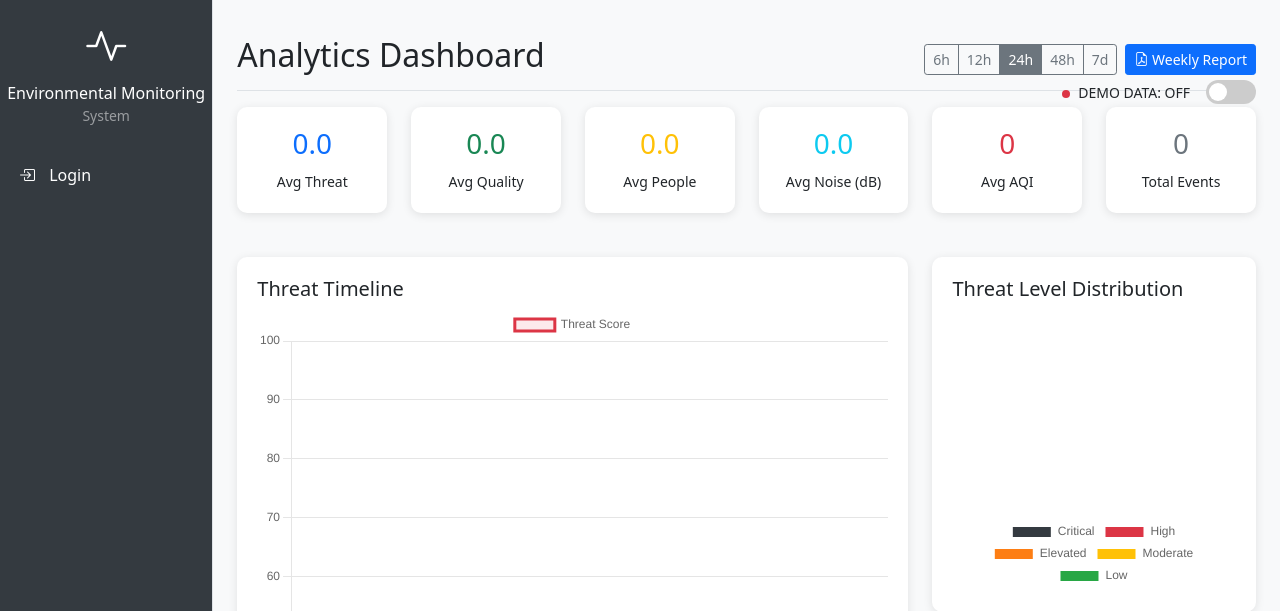
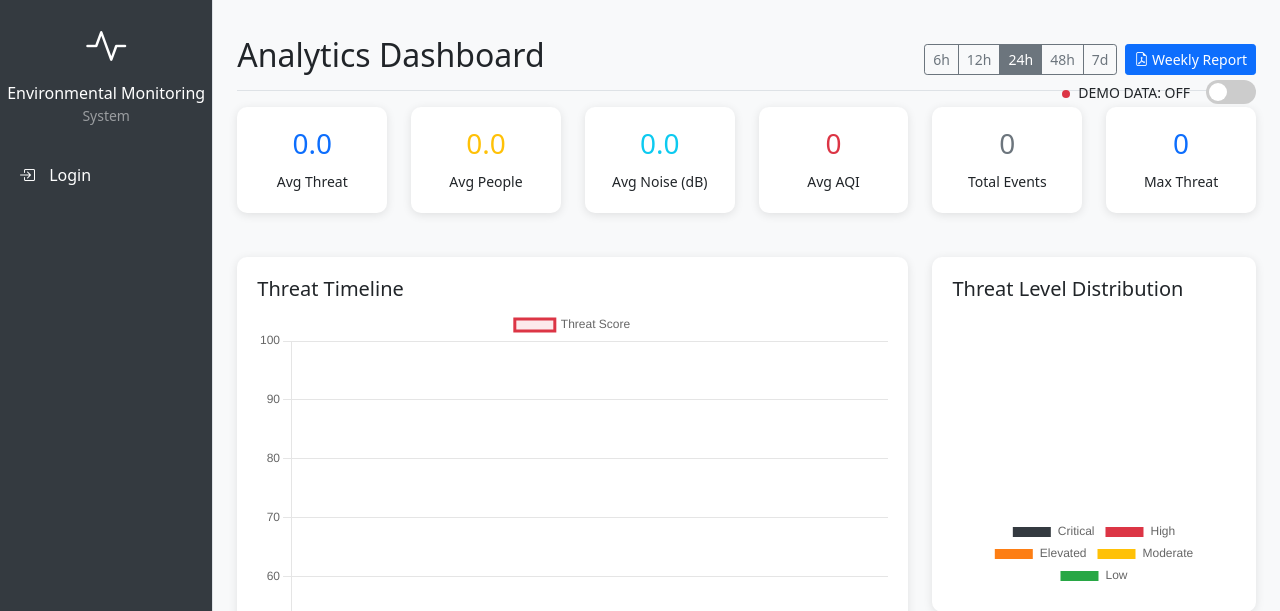
Before and after one commit to SarveshwarSenthilKumar/Engineering-Idol, a Flask app: page /test/analytics in a window 1280 px wide. Shown: the top 611 px of the page. Run offline with Flask 3, Linux system fonts and the light colour scheme; data that the repository does not hold is empty.

Commit message:
Updated the analytics stats

```diff
--- a/templates/analytics.html
+++ b/templates/analytics.html
@@ -31,12 +31,6 @@
     </div>
     <div class="col-md-2">
         <div class="stat-card text-center">
-            <h3 class="text-success">{{ "%.1f"|format(stats.avg_quality or 0) }}</h3>
-            <small>Avg Quality</small>
-        </div>
-    </div>
-    <div class="col-md-2">
-        <div class="stat-card text-center">
             <h3 class="text-warning">{{ "%.1f"|format(stats.avg_people or 0) }}</h3>
             <small>Avg People</small>
         </div>
@@ -57,6 +51,12 @@
         <div class="stat-card text-center">
             <h3 class="text-secondary">{{ stats.total_events or 0 }}</h3>
             <small>Total Events</small>
+        </div>
+    </div>
+    <div class="col-md-2">
+        <div class="stat-card text-center">
+            <h3 class="text-primary">{{ "%.0f"|format(stats.max_threat or 0) }}</h3>
+            <small>Max Threat</small>
         </div>
     </div>
 </div>
@@ -436,7 +436,6 @@
     function calculateStats(data) {
         const metrics = {
             threat: { values: [], min: Infinity, max: -Infinity, sum: 0 },
-            quality: { values: [], min: Infinity, max: -Infinity, sum: 0 },
             people: { values: [], min: Infinity, max: -Infinity, sum: 0 },
             noise: { values: [], min: Infinity, max: -Infinity, sum: 0 },
             aqi: { values: [], min: Infinity, max: -Infinity, sum: 0 }
@@ -449,13 +448,6 @@
             metrics.threat.min = Math.min(metrics.threat.min, threat);
             metrics.threat.max = Math.max(metrics.threat.max, threat);
             metrics.threat.sum += threat;
-
-            // Quality
-            const quality = d.quality_score || 0;
-            metrics.quality.values.push(quality);
-            metrics.quality.min = Math.min(metrics.quality.min, quality);
-            metrics.quality.max = Math.max(metrics.quality.max, quality);
-            metrics.quality.sum += quality;
 
             // People
             const people = d.people_count || 0;
@@ -488,7 +480,6 @@
         };
 
         const threatMean = metrics.threat.sum / n;
-        const qualityMean = metrics.quality.sum / n;
         const peopleMean = metrics.people.sum / n;
         const noiseMean = metrics.noise.sum / n;
         const aqiMean = metrics.aqi.sum / n;
@@ -501,14 +492,6 @@
                 <td>${threatMean.toFixed(1)}</td>
                 <td>${stdDev(metrics.threat.values, threatMean).toFixed(2)}</td>
                 <td>${getTrend(metrics.threat.values)}</td>
-            </tr>
-            <tr>
-                <td>Quality Score</td>
-                <td>${metrics.quality.min.toFixed(1)}</td>
-                <td>${metrics.quality.max.toFixed(1)}</td>
-                <td>${qualityMean.toFixed(1)}</td>
-                <td>${stdDev(metrics.quality.values, qualityMean).toFixed(2)}</td>
-                <td>${getTrend(metrics.quality.values)}</td>
             </tr>
             <tr>
                 <td>People Count</td>
```
